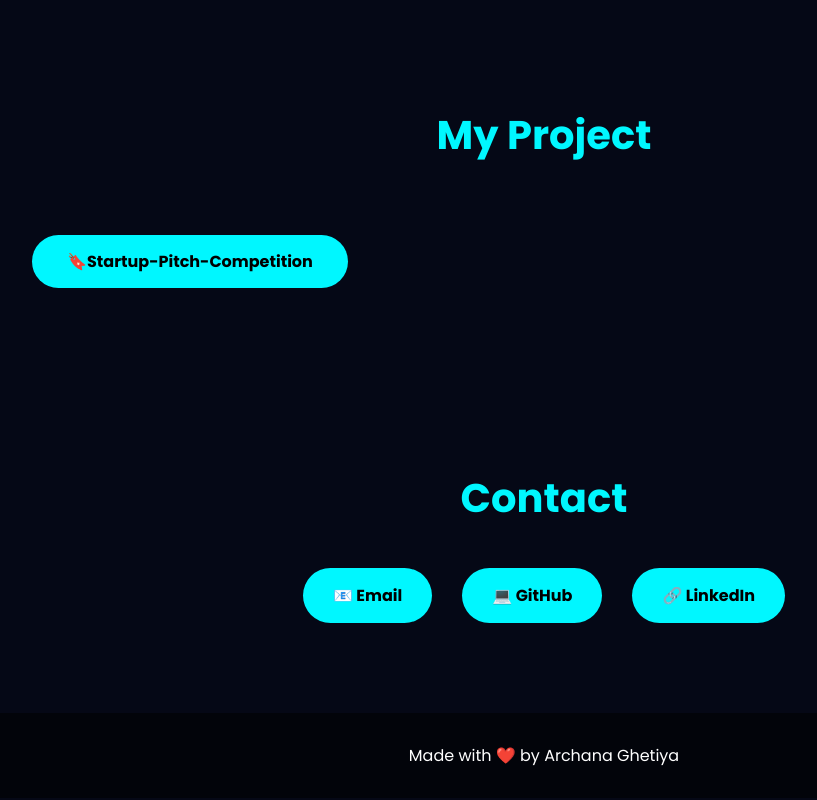
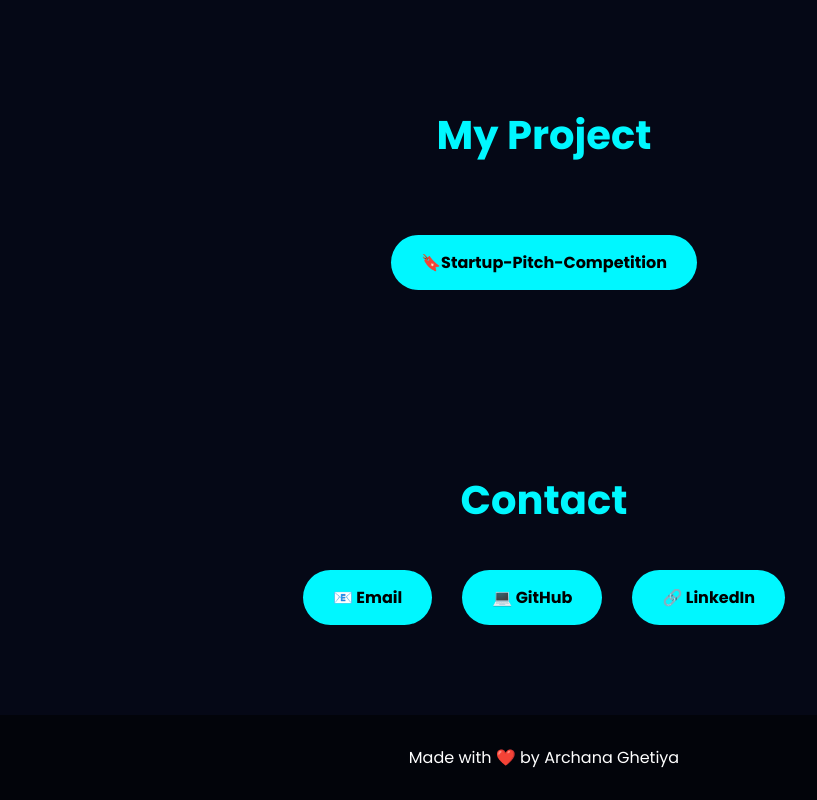
Before and after one commit to ArchanaPatel2912/My-Portfolio, a plain HTML site: page index.html in a window 1280 px wide. Shown: the part 2399-3199 px from the top of the page, without its empty margins (96-913 px from the left). Drawn offline with Linux system fonts and the light colour scheme.

Commit message:
Update style.css

```diff
--- a/style.css
+++ b/style.css
@@ -279,6 +279,25 @@ width:0;
 
 }
 
+.project{
+    display: flex;
+    justify-content: center;
+    flex-wrap: wrap;
+    gap: 30px;
+}
+
+.project a{
+justify-content: center;
+padding:15px 30px;
+background:#00f7ff;
+color:black;
+text-decoration:none;
+font-weight:bold;
+border-radius:50px;
+transition:.4s;
+}
+
+
 .contact{
 
 display:flex;
```
